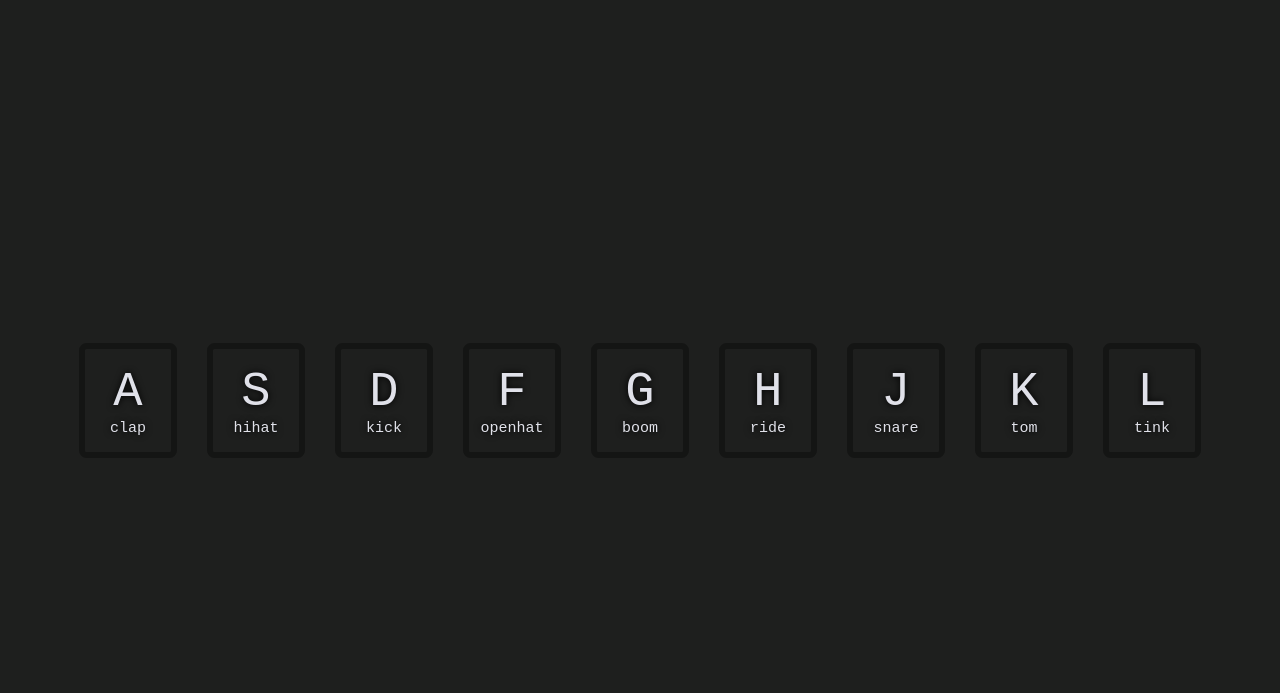
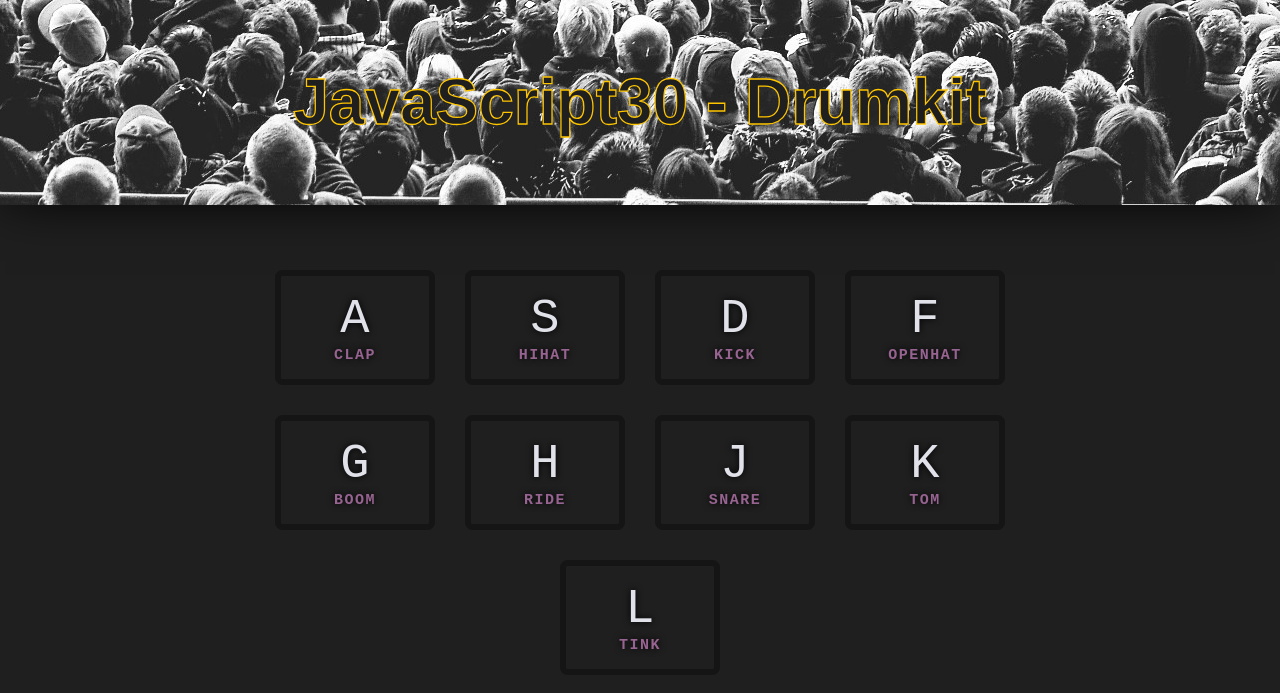
Before and after one commit to DevCats/JavaScript30_Day1_Drumkit, a plain HTML site: page index.html in a window 1280 px wide. Drawn offline with Linux system fonts and the light colour scheme.

Commit message:
* Minor UI changes * Added a header element

```diff
--- a/index.html
+++ b/index.html
@@ -7,6 +7,10 @@
     <link rel="stylesheet" href="styles.css">
 </head>
 <body>
+    <header class="header">
+        <h1>JavaScript30 - Drumkit</h1>
+    </header>
+
     <main class="wrapper">
         <section class="keys">
             <div data-key="65" class="key">
--- a/styles.css
+++ b/styles.css
@@ -14,13 +14,31 @@ body {
     text-align: center;
     color: #E0E1E9;
     background-color: #1E1F1E;
-    font-family: 'Courier New', Courier, monospace;
+    font-family: sans-serif;
+}
+
+.header {
+    margin-bottom: 5em;
+    height: clamp(8em, 16vw, 24em);
+    display: flex;
+    justify-content: center;
+    align-items: center;
+    background: url('./assets/background.jpg') right 50% bottom 75%;
+    box-shadow: 0 0 5em -0.5em #000000;
+}
+
+header h1 {
+    font-size: clamp(3em, 5vw, 8em);
+    color: #1E1F1E;
+    -webkit-text-stroke: 0.02em #ffc600;
 }
 
 .wrapper {
-    width: 90%;
+    display: flex;
+    width: 69%;
     margin-left: auto;
     margin-right: auto;
+    font-family: 'Courier New', Courier, monospace;
 }
 
 /* Set font size of headings in em */
@@ -34,10 +52,12 @@ p { font-size: 1.2em; }  /* 12px */
 
 .keys {
     display: flex;
-    flex: 1;
-    align-items: center;
+    flex: auto;
+    align-items: flex-start;
+    align-content: flex-start;
     justify-content: center;
-    min-height: 100vh;
+    flex-wrap: wrap;
+    min-height: 50vh;
 }
 
 .key {
@@ -61,3 +81,10 @@ kbd {
     display: block;
     font-size: 4em;
 }
+
+.sound {
+    font-weight: bold;
+    text-transform: uppercase;
+    letter-spacing: 0.1em;
+    color: #976391;
+}
```
Also changed, not shown: assets/background.jpg (added).
